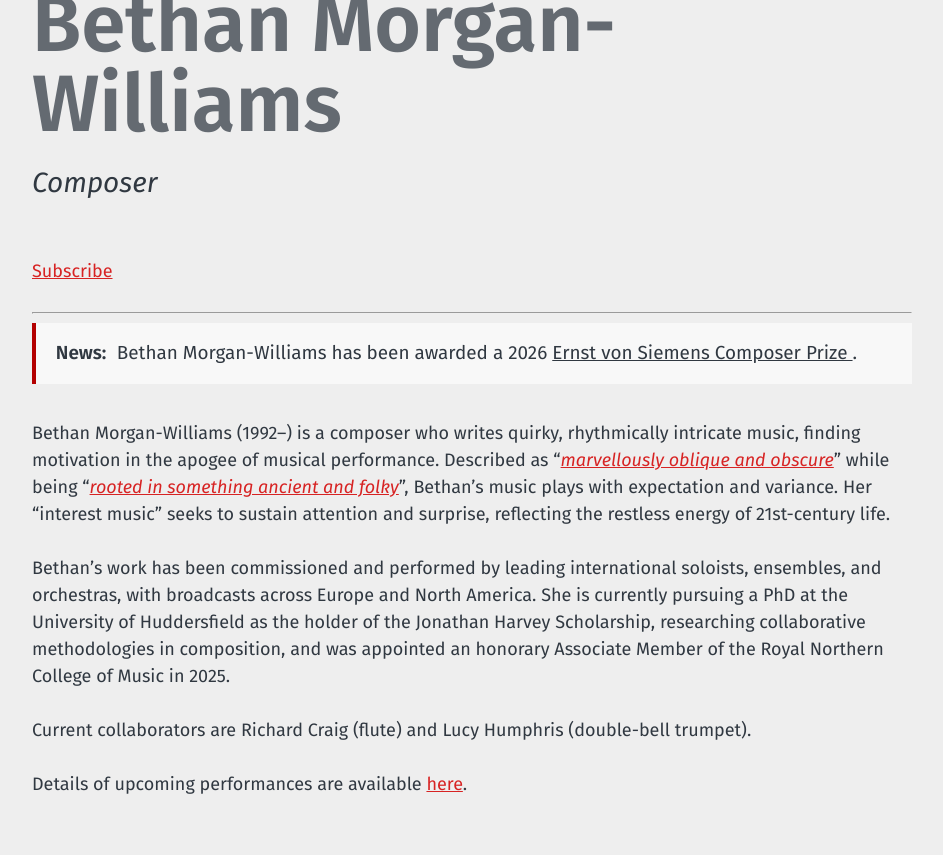
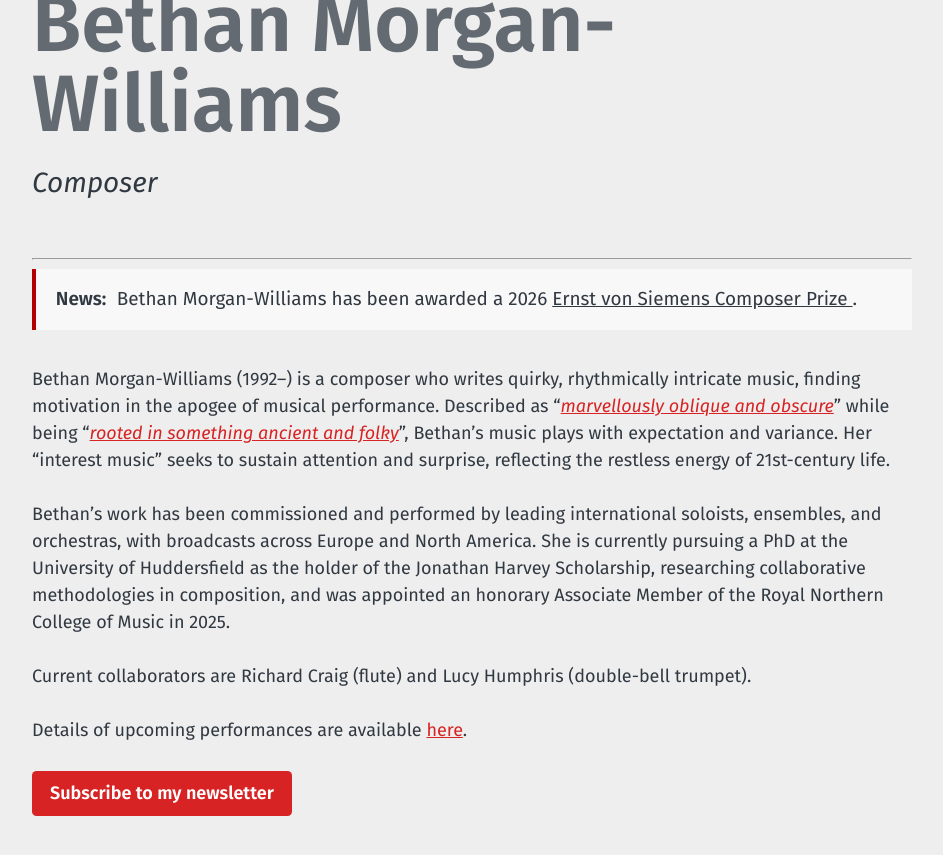
Before and after one commit to morganwilliamsb/website, a Jekyll site: the page built from index.md, in a window 1280 px wide and 900 px high, scrolled down 1145 px. Shown: the top 855 px of the window, without its empty margins (40-983 px from the left). Built offline with Jekyll 4.4.1, drawn with Linux system fonts in a browser that asks for light colours.

Commit message:
Revise subscription link and add newsletter button
Updated the subscription link to a new format and added a newsletter subscription button.

```diff
--- a/index.md
+++ b/index.md
@@ -4,7 +4,7 @@ image: /assets/images/B_I0A4784 copy (1).jpeg
 sub_title: "Composer"
 ---
 
-<a href="https://eepurl.com/g7QRu9" class="button" target="_blank" rel="noopener">Subscribe</a>
+
 
 ---
 
@@ -22,3 +22,10 @@ Bethan's work has been commissioned and performed by leading international soloi
 Current collaborators are Richard Craig (flute) and Lucy Humphris (double-bell trumpet).
 
 Details of upcoming performances are available [here](/performances.html).
+
+<a href="https://eepurl.com/g7QRu9"
+   class="btn"
+   target="_blank"
+   rel="noopener">
+  Subscribe to my newsletter
+</a>
```
